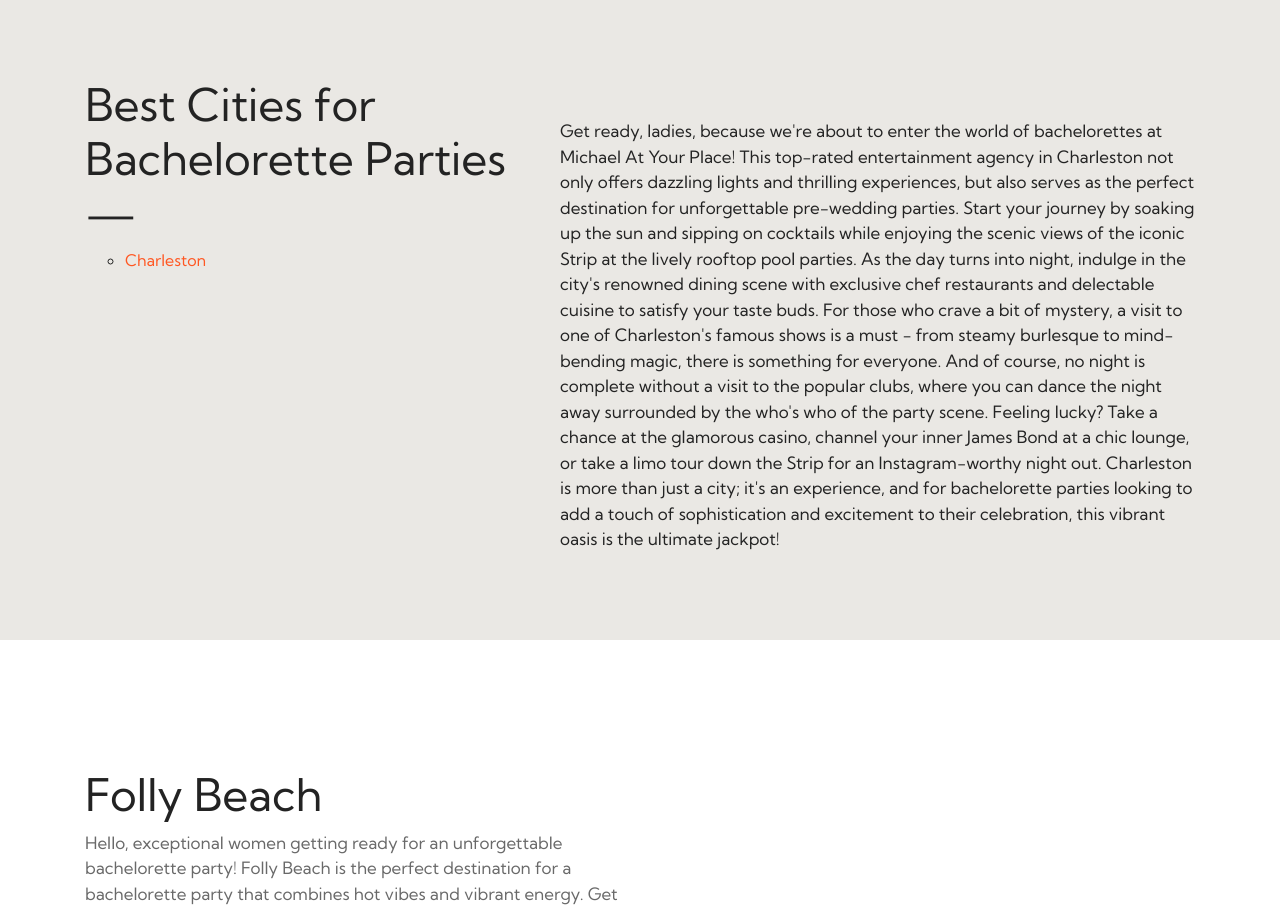
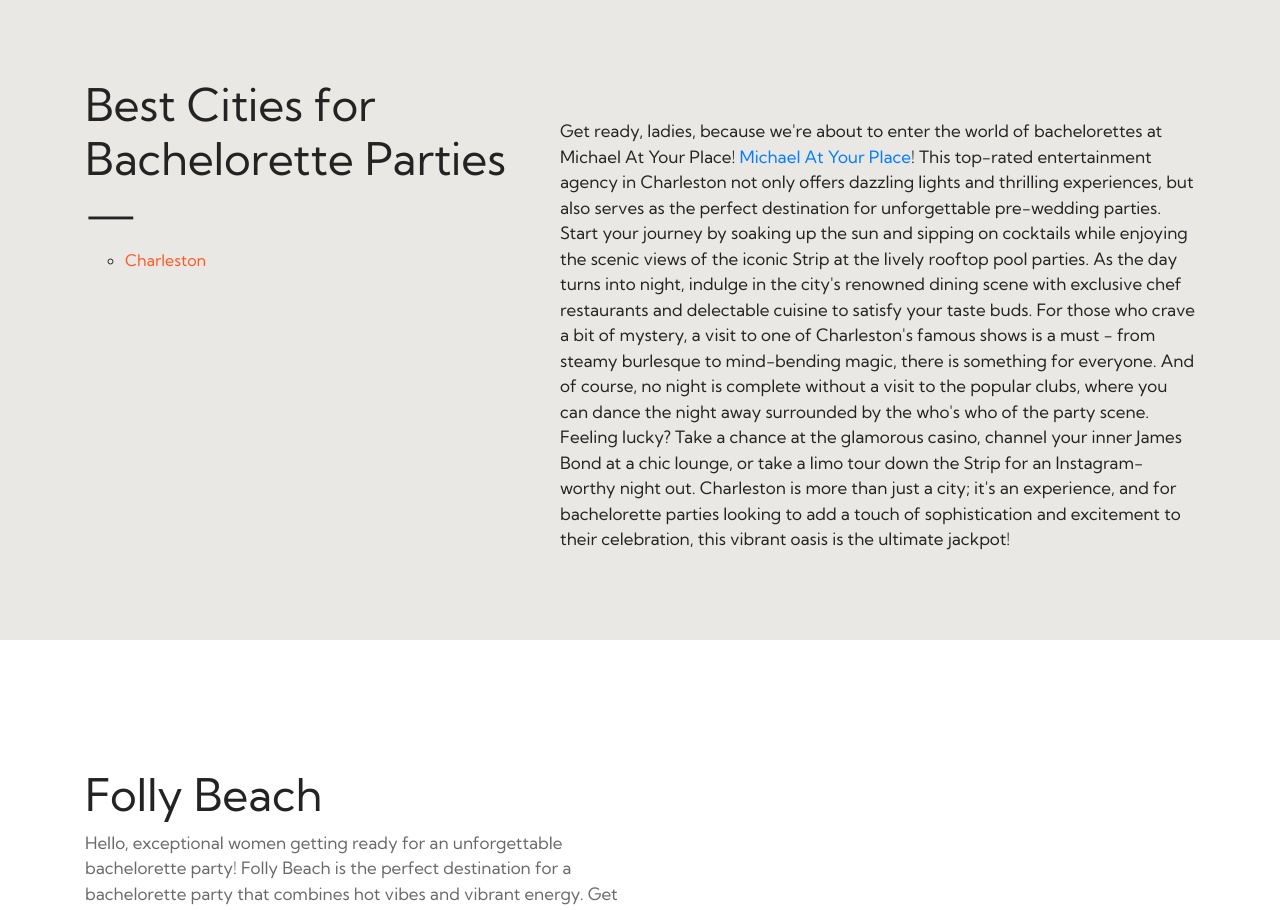
Before and after one commit to michaelatyourplace/Male-Strippers-Blog, a plain HTML site: page index.html in a window 1280 px wide. Shown: the part 1545-2455 px from the top of the page. Drawn offline with nearby package versions, Linux system fonts and the light colour scheme.

Commit message:
Update index.html

```diff
--- a/index.html
+++ b/index.html
@@ -348,7 +348,7 @@
                 </ul>
             </div>
             <div class="col-lg-7 pt-5 content2">
-                <div> <p>Get ready, ladies, because we're about to enter the world of bachelorettes at Michael At Your Place! This top-rated entertainment agency in Charleston not only offers dazzling lights and thrilling experiences, but also serves as the perfect destination for unforgettable pre-wedding parties. Start your journey by soaking up the sun and sipping on cocktails while enjoying the scenic views of the iconic Strip at the lively rooftop pool parties. As the day turns into night, indulge in the city's renowned dining scene with exclusive chef restaurants and delectable cuisine to satisfy your taste buds. For those who crave a bit of mystery, a visit to one of Charleston's famous shows is a must - from steamy burlesque to mind-bending magic, there is something for everyone. And of course, no night is complete without a visit to the popular clubs, where you can dance the night away surrounded by the who's who of the party scene. Feeling lucky? Take a chance at the glamorous casino, channel your inner James Bond at a chic lounge, or take a limo tour down the Strip for an Instagram-worthy night out. Charleston is more than just a city; it's an experience, and for bachelorette parties looking to add a touch of sophistication and excitement to their celebration, this vibrant oasis is the ultimate jackpot!</p>
+                <div> <p>Get ready, ladies, because we're about to enter the world of bachelorettes at Michael At Your Place! <a href="https://michaelatyourplace.com/">Michael At Your Place</a>! This top-rated entertainment agency in Charleston not only offers dazzling lights and thrilling experiences, but also serves as the perfect destination for unforgettable pre-wedding parties. Start your journey by soaking up the sun and sipping on cocktails while enjoying the scenic views of the iconic Strip at the lively rooftop pool parties. As the day turns into night, indulge in the city's renowned dining scene with exclusive chef restaurants and delectable cuisine to satisfy your taste buds. For those who crave a bit of mystery, a visit to one of Charleston's famous shows is a must - from steamy burlesque to mind-bending magic, there is something for everyone. And of course, no night is complete without a visit to the popular clubs, where you can dance the night away surrounded by the who's who of the party scene. Feeling lucky? Take a chance at the glamorous casino, channel your inner James Bond at a chic lounge, or take a limo tour down the Strip for an Instagram-worthy night out. Charleston is more than just a city; it's an experience, and for bachelorette parties looking to add a touch of sophistication and excitement to their celebration, this vibrant oasis is the ultimate jackpot!</p>
                 </div>
             </div>
         </div>
```
